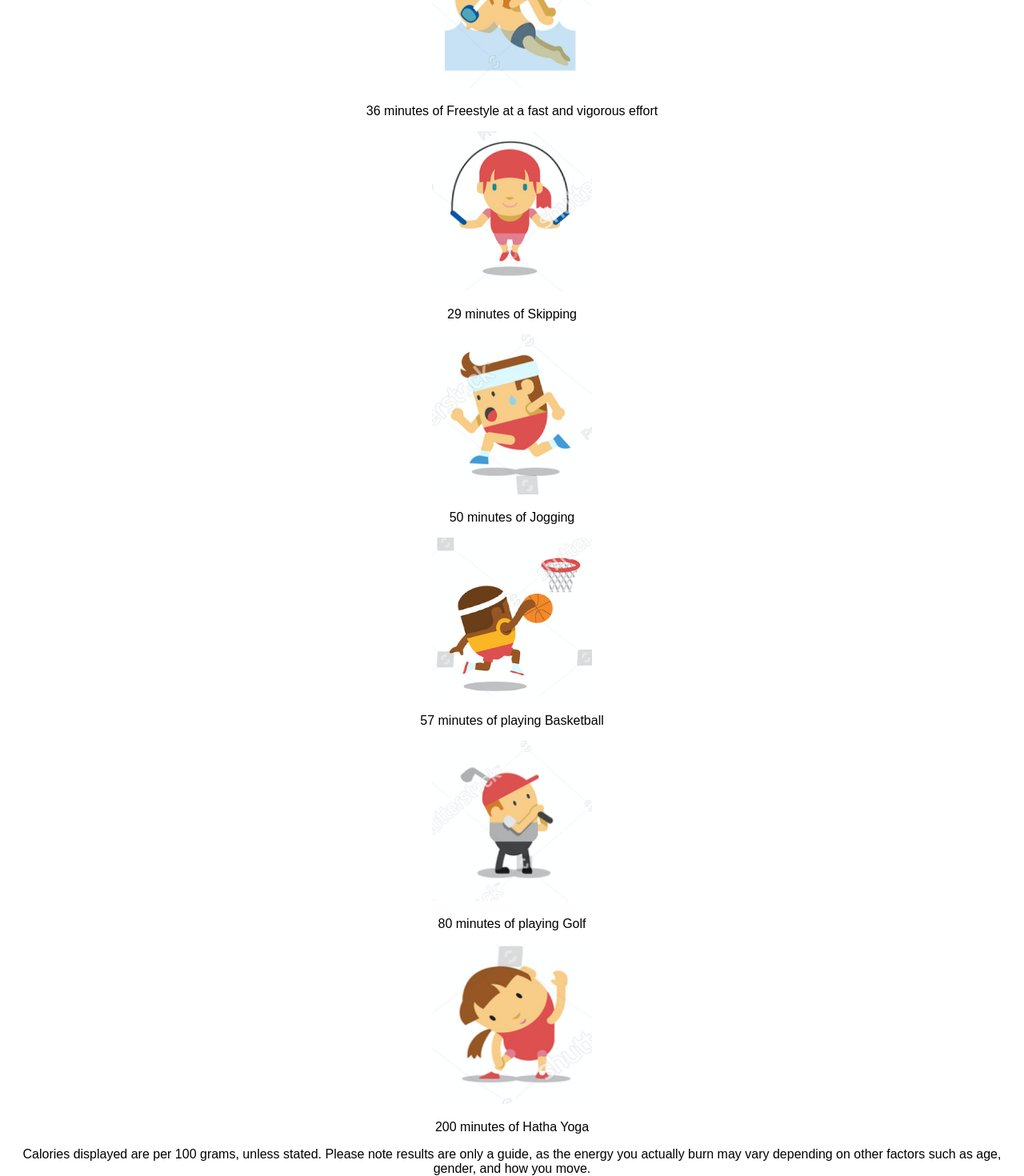
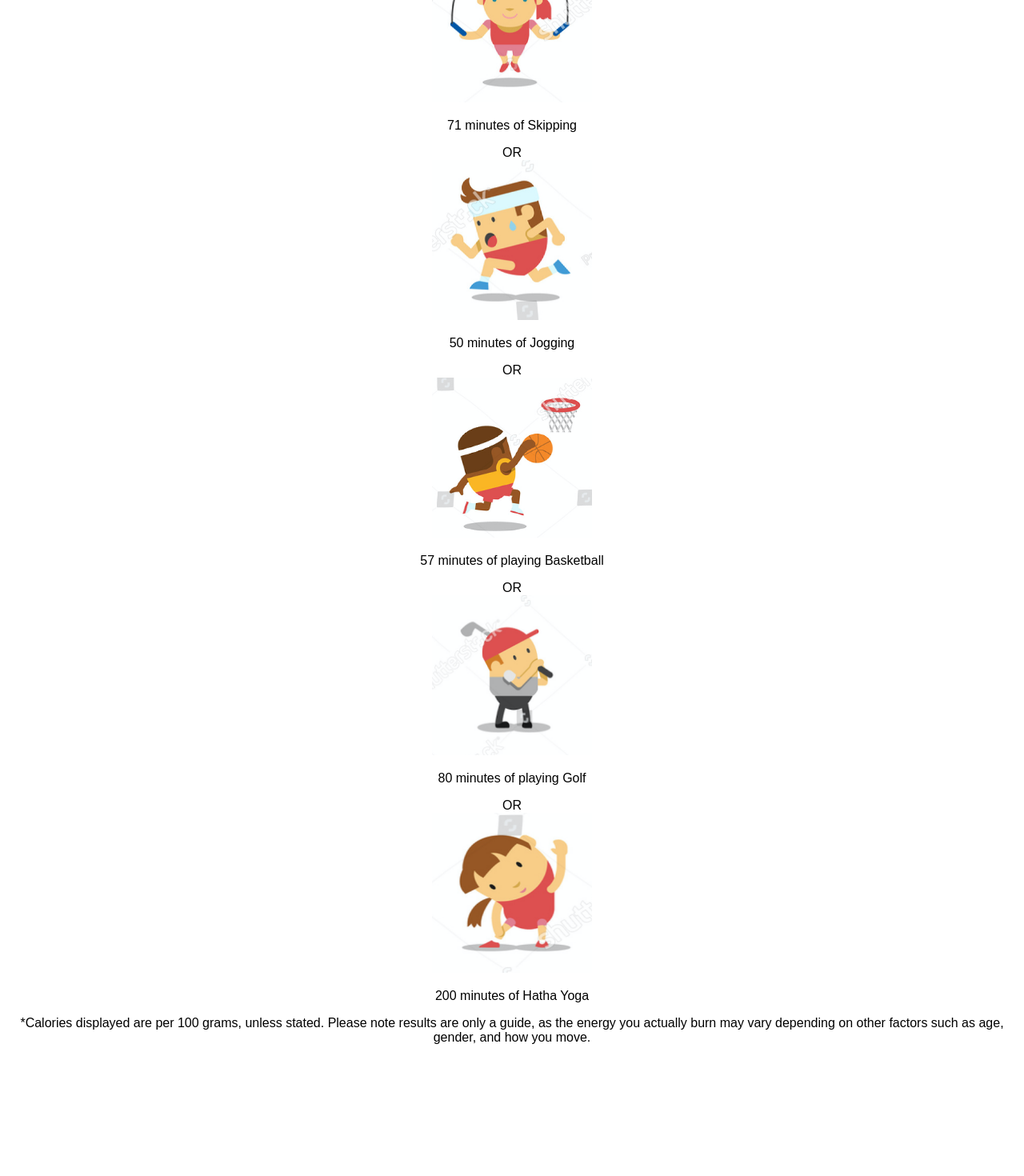
Before and after one commit to razbag18/sweet-vs-sweat, a React (Create React App) app: page / in a window 1280 px wide. Shown: the part 404-1874 px from the top of the page at 80% size. After the commit the page ends 1710 px from the top, so only its background shows below. Built offline with nearby package versions, Linux system fonts and the light colour scheme.

Commit message:
pushing code before changing where I keep state

```diff
--- a/src/FoodSearch.js
+++ b/src/FoodSearch.js
@@ -1,5 +1,6 @@
 import React, { Component } from 'react'
 import axios from 'axios'
+import Swimming from './Swimming'
 export default class FoodSearch extends React.Component {
 
   state = {
@@ -41,7 +42,7 @@ export default class FoodSearch extends React.Component {
   renderResult = (food, index) => (
     <div key={index}>
       <a href={`/calorie_count?food=${food.name}`} onClick={this.selectedItem}>{food.name}</a>
-      <p>{food.calories} kcal</p>
+      <p>{food.calories}kcal</p>
     </div>
   )
 
@@ -62,11 +63,12 @@ export default class FoodSearch extends React.Component {
       <div className="FoodSearch">
         <form onSubmit={this.handleSubmit} action="">
           <input placeholder="Type food here... " onChange={this.handleChange} type="text"/>
-          <button>Search</button>
+          <button>Search</button>*
         </form>
         <div>
           {this.filteredFood().map(this.renderResult)}
         </div>
+        {/* <div><Swimming calories= {this.renderResult.food.calories} /></div> */}
       </div>
     )
 
--- a/src/Home.js
+++ b/src/Home.js
@@ -10,6 +10,8 @@ import Golf from './Golf';
 
 
 export default function Home(){
+
+
   return <section>
     <div className='title'>
       <img className="donut" src={"/images/donut.png"} />
@@ -19,13 +21,20 @@ export default function Home(){
     <h3>Just one more doughnut? Find out how much those calories are adding up!</h3>
     <p>Enter a guilty treat to see how much exercise you'll need in order to burn it off. You might start to question if you really can afford those empty calories...</p>
     <div><FoodSearch /></div>
-    <div><Swimming /></div>
-    <div><Skipping /></div>
-    <div><Jogging /></div>
-    <div><Basketball /></div>
-    <div><Golf /></div>
-    <div><Yoga /></div>
+    <section className="exercises">
 
-    <footer>Calories displayed are per 100 grams, unless stated. Please note results are only a guide, as the energy you actually burn may vary depending on other factors such as age, gender, and how you move.</footer>
+      <div>OR</div>
+      <div><Skipping calories="1000" /></div>
+      <div>OR</div>
+      <div><Jogging /></div>
+      <div>OR</div>
+      <div><Basketball /></div>
+      <div>OR</div>
+      <div><Golf /></div>
+      <div>OR</div>
+      <div><Yoga /></div>
+    </section>
+
+    <footer>*Calories displayed are per 100 grams, unless stated. Please note results are only a guide, as the energy you actually burn may vary depending on other factors such as age, gender, and how you move.</footer>
   </section>
 }
--- a/src/Skipping.js
+++ b/src/Skipping.js
@@ -4,11 +4,11 @@ function minsOfSkipping(calories){
   return (calories / 14).toFixed(0)
 }
 
-export default function Skipping(){
+export default function Skipping(props){
   return <section>
 
   <img className="donut" src={"/images/skipping.png"} />
-  <p>{minsOfSkipping(400)} minutes of Skipping</p>
+  <p>{minsOfSkipping(props.calories)} minutes of Skipping</p>
 
   </section>
 }
--- a/src/Swimming.js
+++ b/src/Swimming.js
@@ -1,14 +1,18 @@
 import React from 'react'
 
-function minsOfSwim(calories){
-  return (calories / 11).toFixed(0)
-}
 
-export default function Swimming(){
+
+export default function Swimming(props){
+  const calories = { calories: props.calories }
+
+  function minsOfSwim(calories){
+    return (calories / 11).toFixed(0)
+  }
+
   return <section>
 
   <img className="donut" src={"/images/swimming.png"} />
-  <p>{minsOfSwim(400)} minutes of Freestyle at a fast and vigorous effort</p>
+  <p>{minsOfSwim(calories)} minutes of Freestyle at a fast and vigorous effort</p>
 
   </section>
 }
```
